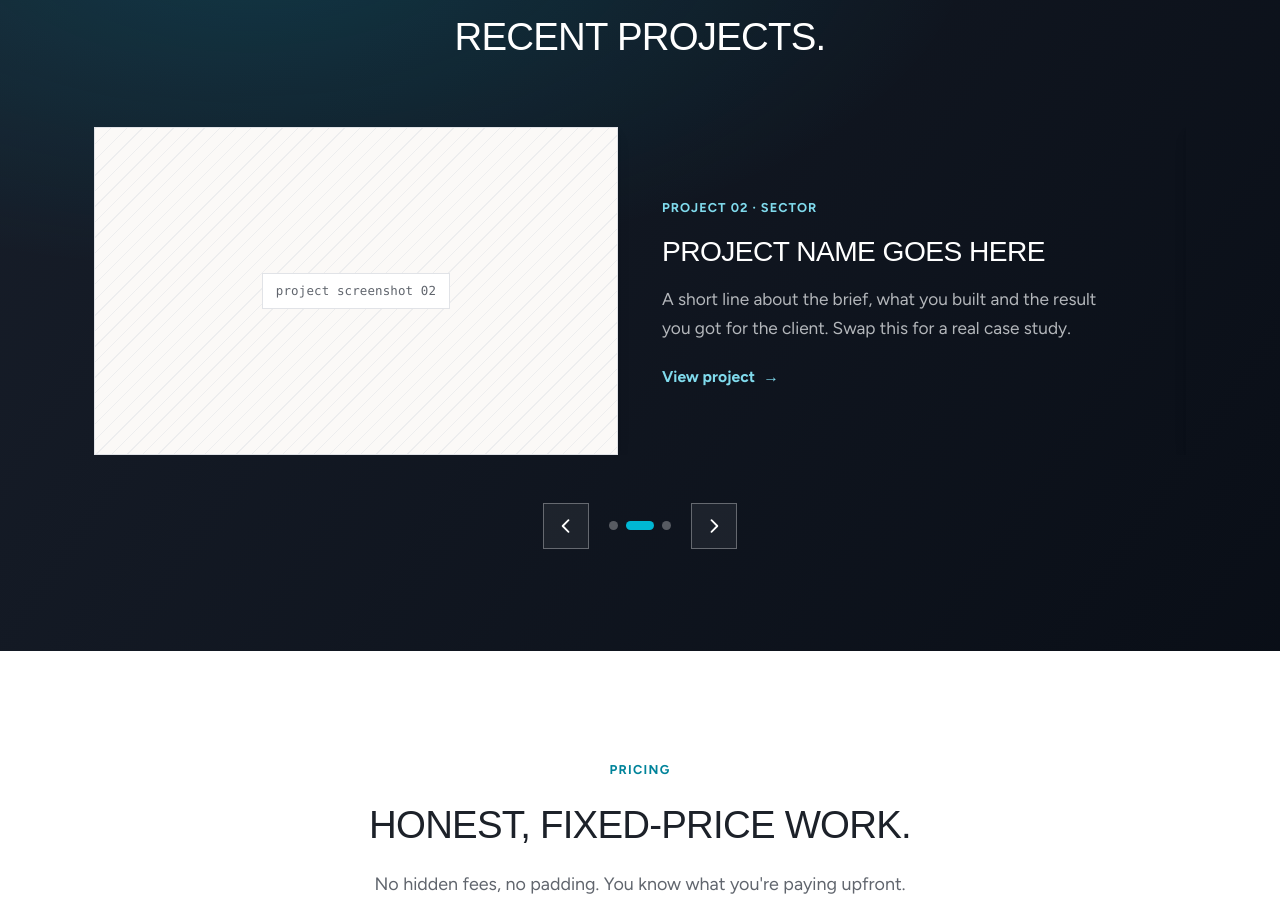
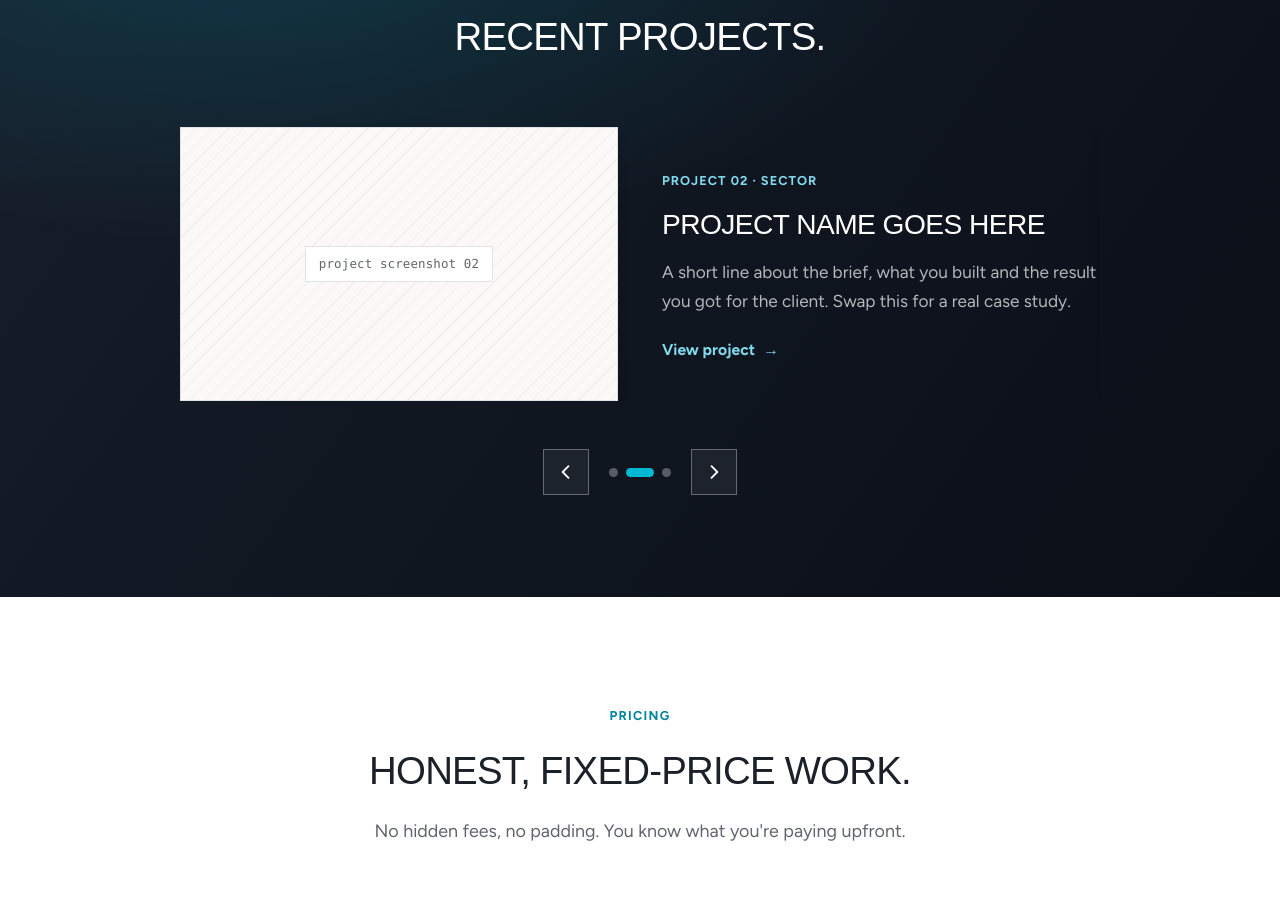
Before and after one commit to tangobrown/tangobrown, a Next.js app: page / in a window 1280 px wide. Shown: the part 4680-5587 px from the top of the page. Built offline with nearby package versions, Linux system fonts and the light colour scheme; a web font is replaced by a local one.

Commit message:
Constrain project slider to 920px centered
Adds max-width: 920px and margin-inline: auto to .slider so it sits
inside the container with extra breathing room on both sides
instead of spanning the full content width (~1092px).

```diff
--- a/app/globals.css
+++ b/app/globals.css
@@ -359,7 +359,7 @@
 .work .slider__dots button { background: oklch(1 0 0 / 0.30); }
 .work .slider__dots button.is-active { background: var(--coral); }
 /* Horizontal slider — clipped to the container so neighbours don't bleed. */
-.slider { position: relative; }
+.slider { position: relative; max-width: 920px; margin-inline: auto; }
 .slider__viewport { overflow: hidden; }
 .slider__track {
   display: flex;
```
